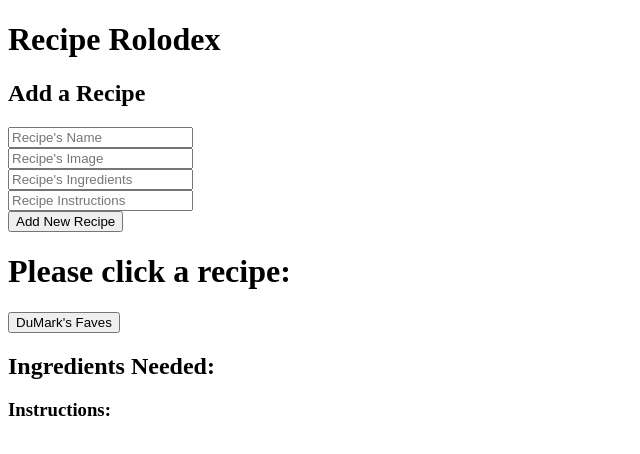
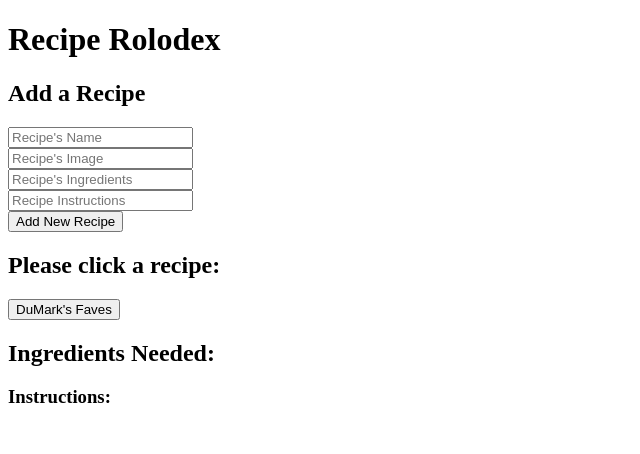
Before and after one commit to stewieduey/Phase-1-Project-A, a plain HTML site: page index.html in a window 1280 px wide. Shown: the whole page, without its empty margins (0-640 px from the left). Drawn offline with Linux system fonts and the light colour scheme.

Commit message:
Coming along nicely!

```diff
--- a/index.html
+++ b/index.html
@@ -26,7 +26,7 @@
     </div>
 
     <div class="recipes-container">
-        <h1>Please click a recipe:</h1>
+        <h2>Please click a recipe:</h2>
         <button id="showFavesButton">DuMark's Faves</button>
           <!-- This will toggle showing all recipes and just the recipes that are my faves. -->
         <div id="recipes-Container">
```
